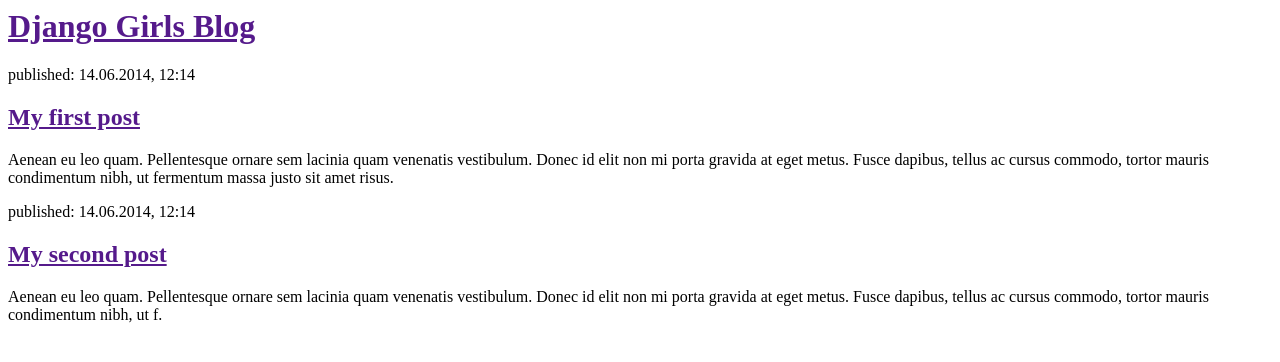
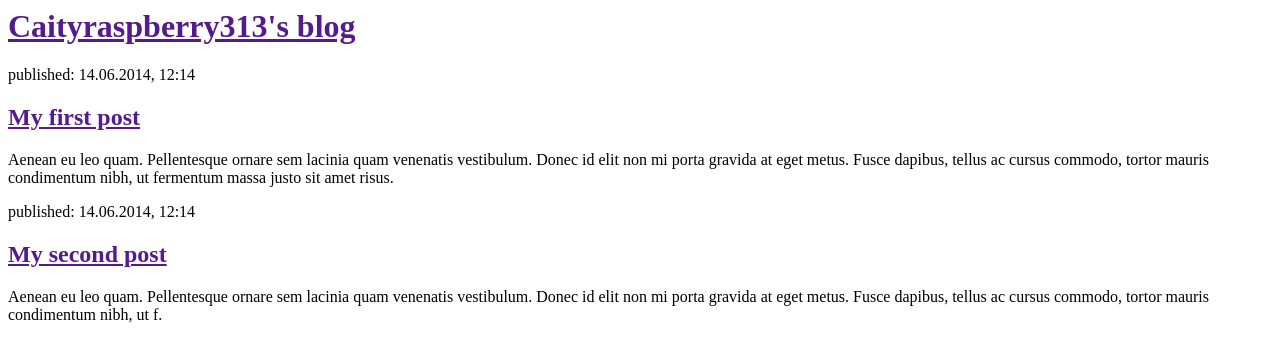
Before and after one commit to caityraspberry/my-first-blog, a Django app: page / in a window 1280 px wide. Shown: the top 362 px of the page. Run offline with Django 3.2, Linux system fonts and the light colour scheme.

Commit message:
Trying new text and such

```diff
--- a/blog/templates/blog/post_list.html
+++ b/blog/templates/blog/post_list.html
@@ -1,10 +1,12 @@
 <html>
     <head>
-        <title>Django Girls blog</title>
+      <style>
+      </style>
+        <title>Caityraspberry313's blog</title>
     </head>
     <body>
         <div>
-            <h1><a href="">Django Girls Blog</a></h1>
+            <h1><a href="">Caityraspberry313's blog</a></h1>
         </div>
 
         <div>
```
